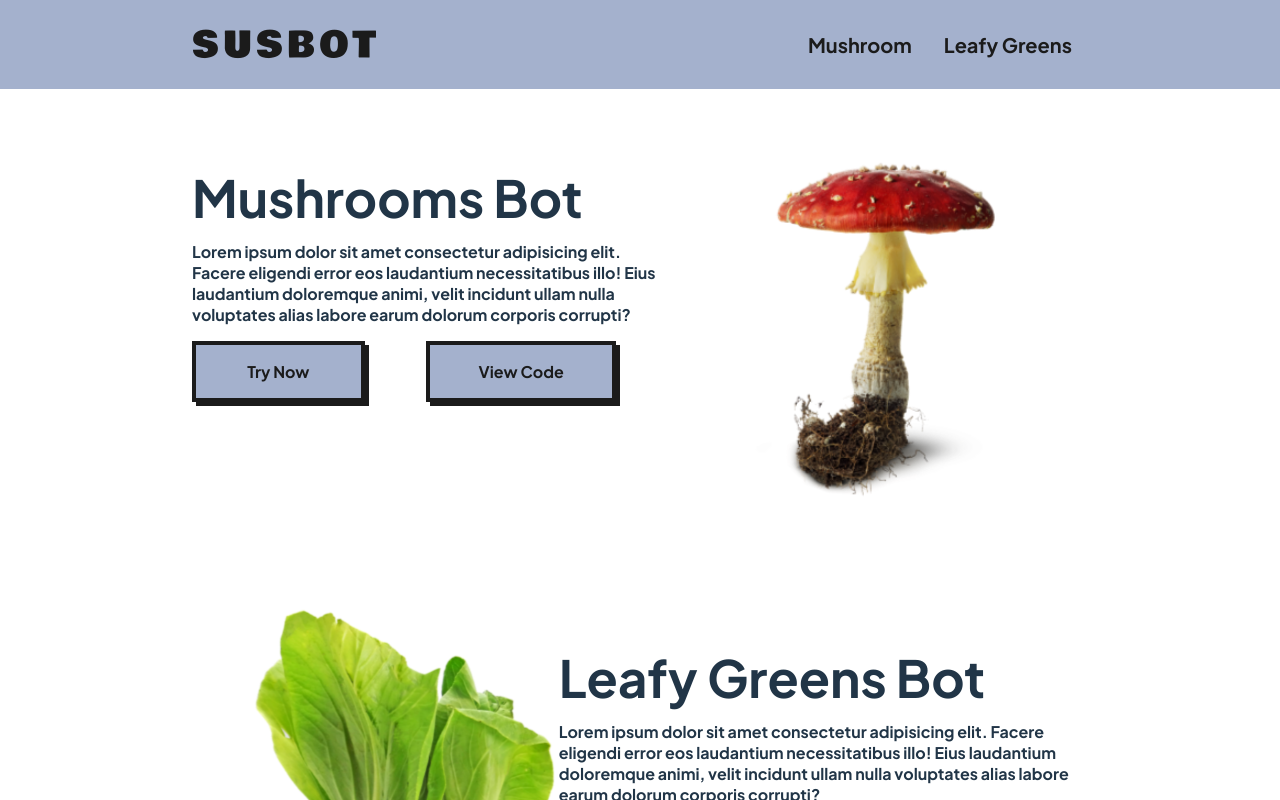
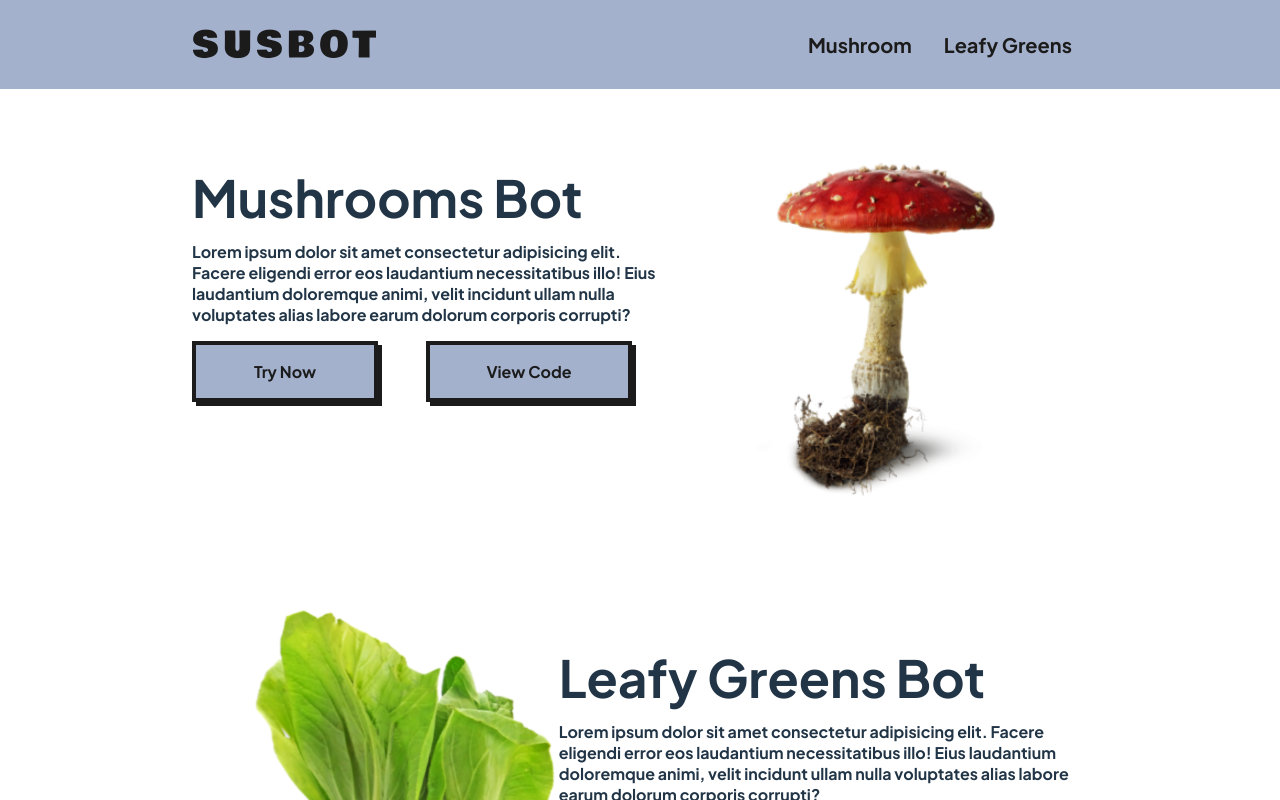
Before and after one commit to Shaburu/Advanced-Mushroom-Habitat-Mush-E, a React (Vite) app in the folder Mush-E/: page / in a window 1280 px wide. Shown: the top 800 px of the page. Built offline with nearby package versions, Linux system fonts and the light colour scheme.

Commit message:
Server created

```diff
--- a/Mush-E/src/components/pages/Home.css
+++ b/Mush-E/src/components/pages/Home.css
@@ -39,7 +39,7 @@ a{
     border: 4px solid var(--black100);
     background-color: var(--htbgrey);
     box-shadow: 4px 4px var(--black100);
-    min-width: 75%;
+    min-width: 85%;
     text-align: center;
 }
 
```
Also changed, not shown: 1 other file (tests, documents, lock files or other folders).
